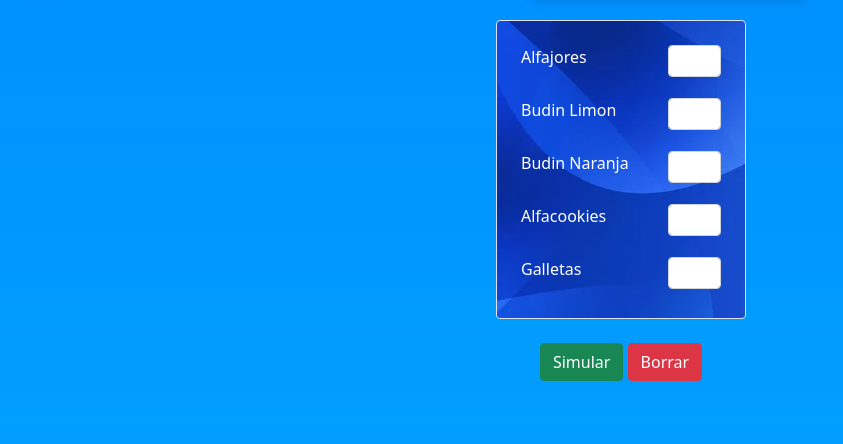
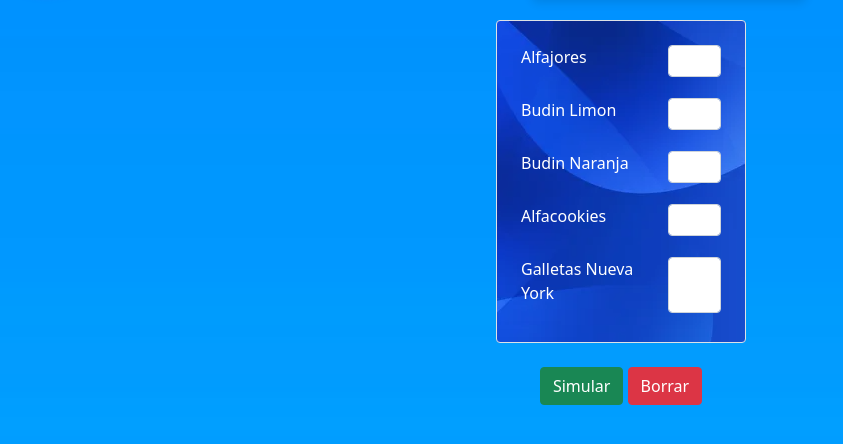
Before and after one commit to aguspacheco/AppSouChoco, a Django app: page /simulador/ in a window 1280 px wide. Shown: the part 60-504 px from the top of the page, without its empty margins (19-862 px from the left). Run offline with Django 4.2, Linux system fonts and the light colour scheme.

Commit message:
Descripciones de galletas

```diff
--- a/page/templates/simulador.html
+++ b/page/templates/simulador.html
@@ -27,7 +27,7 @@
         </div>
 
         <div class="col-12 elemento">
-          <label for="galletas" class="form-label">Galletas</label>
+          <label for="galletas" class="form-label">Galletas Nueva York</label>
           <input type="number" id="galletas" class="form-control" min="0" />
         </div>
       </form>
```
